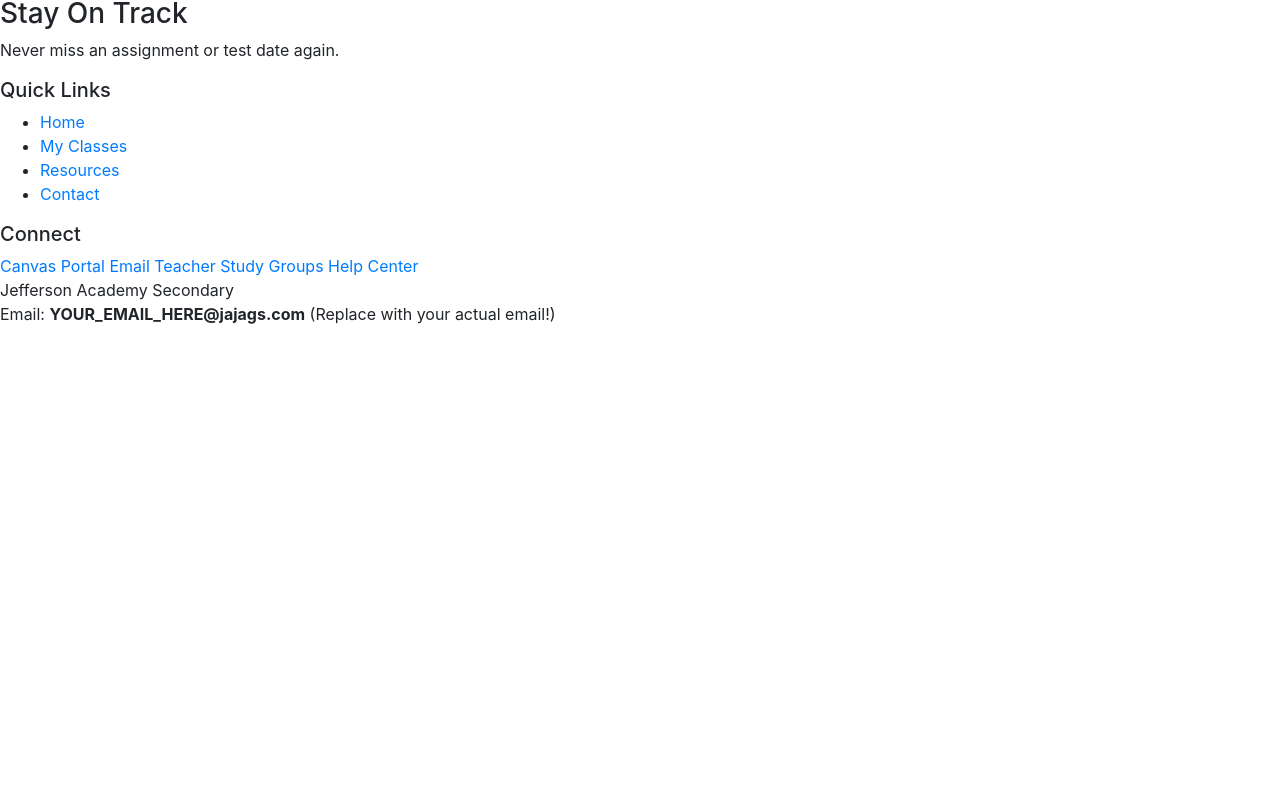
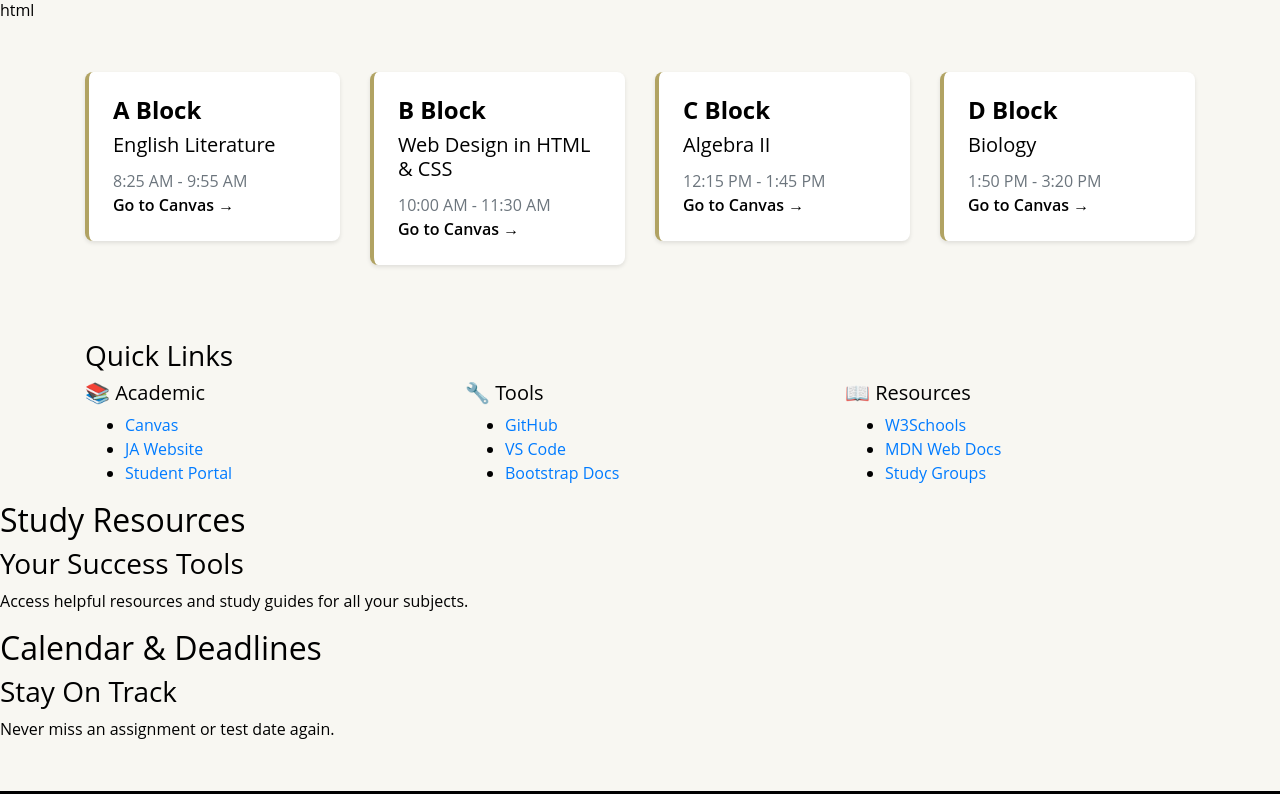
Before and after one commit to loganalverio-gif/jagtrack, a website: page index.html in a window 1280 px wide. Shown: the part 408-1202 px from the top of the page. Before the commit the page ends 800 px from the top, so only its background shows below. Drawn offline with nearby package versions, Linux system fonts and the light colour scheme.

Commit message:
Checkpoint 3: Custom CSS and color theme

```diff
--- /dev/null
+++ b/css/styles.css
@@ -0,0 +1,164 @@
+:root {
+  /* Primary Brand Colors */
+  --jag-black: #000000;          /* Jefferson Academy Black */
+  --jag-gold: #D7CD89;           /* Jefferson Academy Gold */
+  --jag-accent: #b1a363;         /* Darker gold accent */
+
+
+  /* Text Colors */
+  --text-dark: #000000;
+  --text-light: #ffffff;
+  --text-muted: #6c757d;
+
+
+  /* Background Colors */
+  --background-light: #f8f7f2;   /* Light gold background */
+  --background-white: #ffffff;
+  --background-dark: #343a40;
+}
+
+
+/* ===== BODY & GENERAL STYLES ===== */
+
+
+body {
+   font-family: 'Open Sans', sans-serif;
+   color: var(--text-dark);
+   background-color: var(--background-light);
+}
+
+
+/* ===== HEADER STYLES ===== */
+
+
+.jumbotron {
+  background: linear-gradient(135deg, var(--jag-black) 0%, #222222 100%);
+  color: var(--text-light);
+  margin-bottom: 30px;
+  padding: 60px 30px;
+}
+
+
+.jumbotron h1 {
+  font-size: 3rem;
+  font-weight: bold;
+  margin-bottom: 10px;
+}
+
+
+.jumbotron h2 {
+  font-size: 1.5rem;
+  font-weight: 300;
+  color: var(--jag-gold);
+}
+
+
+/* ===== CLASS CARD STYLES ===== */
+
+
+.class-card {
+   background-color: var(--background-white);
+   border-left: 4px solid var(--jag-accent);
+   border-radius: 8px;
+   padding: 1.5rem;
+   margin-bottom: 1.5rem;
+   box-shadow: 0 2px 4px rgba(0, 0, 0, 0.1);
+   transition: all 0.3s ease;
+}
+
+
+.class-card:hover {
+  border-left-color: var(--jag-black);
+  transform: translateY(-3px);
+  box-shadow: 0 4px 12px rgba(0, 0, 0, 0.15);
+}
+
+
+.class-card h4 {
+  color: var(--jag-black);
+  font-weight: bold;
+  margin-bottom: 0.5rem;
+}
+
+
+.class-card h5 {
+   color: var(--text-dark);
+   font-size: 1.25rem;
+   margin-bottom: 0.75rem;
+}
+
+
+.class-card p {
+   color: var(--text-muted);
+   margin-bottom: 0;
+}
+
+
+.class-card a {
+  color: var(--jag-black);
+  text-decoration: none;
+  font-weight: 600;
+}
+
+
+.class-card a:hover {
+  color: var(--jag-gold);
+  text-decoration: underline;
+}
+
+
+/* ===== CONTENT ROW SPACING ===== */
+
+
+.row-content {
+   padding: 50px 0;
+   border-bottom: 1px solid #e9ecef;
+}
+
+/* ===== CSS VARIABLES FOR JAGTRACK THEME ===== */
+/* Official Jefferson Academy Colors: Black & Gold */
+
+.row-content:last-child {
+   border-bottom: none;
+}
+
+
+/* ===== FOOTER STYLES ===== */
+
+
+footer {
+  background-color: var(--jag-black);
+  color: var(--text-light);
+  padding: 30px 0;
+  margin-top: 50px;
+}
+
+
+footer h5 {
+  color: var(--jag-gold);
+  font-weight: bold;
+  margin-bottom: 15px;
+}
+
+
+footer a {
+   color: var(--text-light);
+   text-decoration: none;
+   transition: color 0.3s ease;
+}
+
+
+footer a:hover {
+   color: var(--jag-gold);
+}
+
+
+footer ul {
+   padding-left: 0;
+}
+
+
+footer ul li {
+  list-style: none;
+  margin-bottom: 8px;
+}
--- a/index.html
+++ b/index.html
@@ -10,9 +10,9 @@
 
    <!-- Bootstrap CSS -->
    <link rel="stylesheet" href="node_modules/bootstrap/dist/css/bootstrap.min.css" />
+ <link rel="stylesheet" href="css/styles.css" />
+  <title>JagTrack - Your Academic Success Hub</title>
 
-
-   <title>JagTrack - Your Academic Success Hub</title>
 </head>
 
 
@@ -20,12 +20,21 @@
 <body>
 
 
-   <header>
-       <div>
+  <header class="jumbotron jumbotron-fluid">
+   <div class="container">
+     <div class="row align-items-center">
+  <div class="col-4">
+      <img src="img/ja-logo.svg" alt="Jefferson Academy Logo" />
+  </div>
+  <div class="col">
       <h1>JagTrack</h1>
       <h2>Your Academic Success Hub</h2>
   </div>
+</div>
+
+   </div>
 </header>
+
 
 
    <div>
@@ -37,7 +46,82 @@
 
    <!-- This empty div is where you'll add your Bootstrap schedule in Exercise 2 -->
    <div id="schedule-section">
-       <!-- Your Bootstrap grid schedule will go here -->
+      html
+<!-- This empty div is where you'll add your Bootstrap schedule in Exercise 2 -->
+<div id="schedule-section">
+   <!-- Your Bootstrap grid schedule will go here -->html
+<div class="container">
+   <div class="row row-content">
+       <div class="col-12 col-md-6 col-lg-3">
+           <div class="class-card">
+               <h4>A Block</h4>
+               <h5>English Literature</h5>
+               <p>8:25 AM - 9:55 AM</p>
+               <a href="#">Go to Canvas →</a>
+           </div>
+       </div>
+       <div class="col-12 col-md-6 col-lg-3">
+           <div class="class-card">
+               <h4>B Block</h4>
+               <h5>Web Design in HTML & CSS</h5>
+               <p>10:00 AM - 11:30 AM</p>
+               <a href="https://jajags.instructure.com/courses/3438" target="_blank">Go to Canvas →</a>
+           </div>
+       </div>
+       <div class="col-12 col-md-6 col-lg-3">
+           <div class="class-card">
+               <h4>C Block</h4>
+               <h5>Algebra II</h5>
+               <p>12:15 PM - 1:45 PM</p>
+               <a href="#">Go to Canvas →</a>
+           </div>
+       </div>
+       <div class="col-12 col-md-6 col-lg-3">
+           <div class="class-card">
+               <h4>D Block</h4>
+               <h5>Biology</h5>
+               <p>1:50 PM - 3:20 PM</p>
+               <a href="#">Go to Canvas →</a>
+           </div>
+       </div>
+   </div>
+</div>
+
+       </div>
+   </div>
+</div>
+<div class="container">
+   <h3>Quick Links</h3>
+   <div class="row">
+       <div class="col-12 col-md-4">
+           <h5>📚 Academic</h5>
+           <ul>
+               <li><a href="https://jajags.instructure.com" target="_blank">Canvas</a></li>
+               <li><a href="https://secondary.jajags.com" target="_blank">JA Website</a></li>
+               <li><a href="#">Student Portal</a></li>
+           </ul>
+       </div>
+       <div class="col-12 col-md-4">
+ <h5>🔧 Tools</h5>
+           <ul>
+               <li><a href="https://github.com" target="_blank">GitHub</a></li>
+               <li><a href="https://code.visualstudio.com" target="_blank">VS Code</a></li>
+               <li><a href="https://getbootstrap.com/docs/4.5/" target="_blank">Bootstrap Docs</a></li>
+           </ul>
+       </div>
+       <div class="col-12 col-md-4">
+           <h5>📖 Resources</h5>
+           <ul>
+               <li><a href="https://www.w3schools.com" target="_blank">W3Schools</a></li>
+               <li><a href="https://developer.mozilla.org" target="_blank">MDN Web Docs</a></li>
+               <li><a href="#">Study Groups</a></li>
+           </ul>
+       </div>
+   </div>
+</div>
+
+</div>
+
    </div>
 
 
@@ -56,25 +140,29 @@
 
 
    <footer>
-       <div>
+   <div class="container">
+       <div class="row">
+           <div class="col-4 col-sm-2 offset-1">
                <h5>Quick Links</h5>
-           <ul>
-               <li><a href="#">Home</a></li>
+               <ul class="list-unstyled">
+                   <li><a href="index.html">Home</a></li>
                    <li><a href="#">My Classes</a></li>
                    <li><a href="#">Resources</a></li>
                    <li><a href="#">Contact</a></li>
                </ul>
            </div>
-       <div>
+           <div class="col-6 col-sm-5 text-center">
                <h5>Connect</h5>
-           <a href="#">Canvas Portal</a>
-           <a href="#">Email Teacher</a>
-           <a href="#">Study Groups</a>
+               <a href="#">Canvas Portal</a> |
+               <a href="#">Study Groups</a> |
                <a href="#">Help Center</a>
            </div>
-       <div>
+           <div class="col-sm-4 text-center">
+               <h5>Contact</h5>
                Jefferson Academy Secondary<br />
-           Email: <strong>YOUR_EMAIL_HERE@jajags.com</strong> (Replace with your actual email!)
+               Email: <strong>logan.alverio@jajags.com</strong> (Replace with your actual email!)
+           </div>
+       </div>
    </div>
 </footer>
 
```
Also changed, not shown: personlzation.txt (added, +10 -0 lines), 1 other file. Lines whose indentation alone changed are shown as unchanged.
